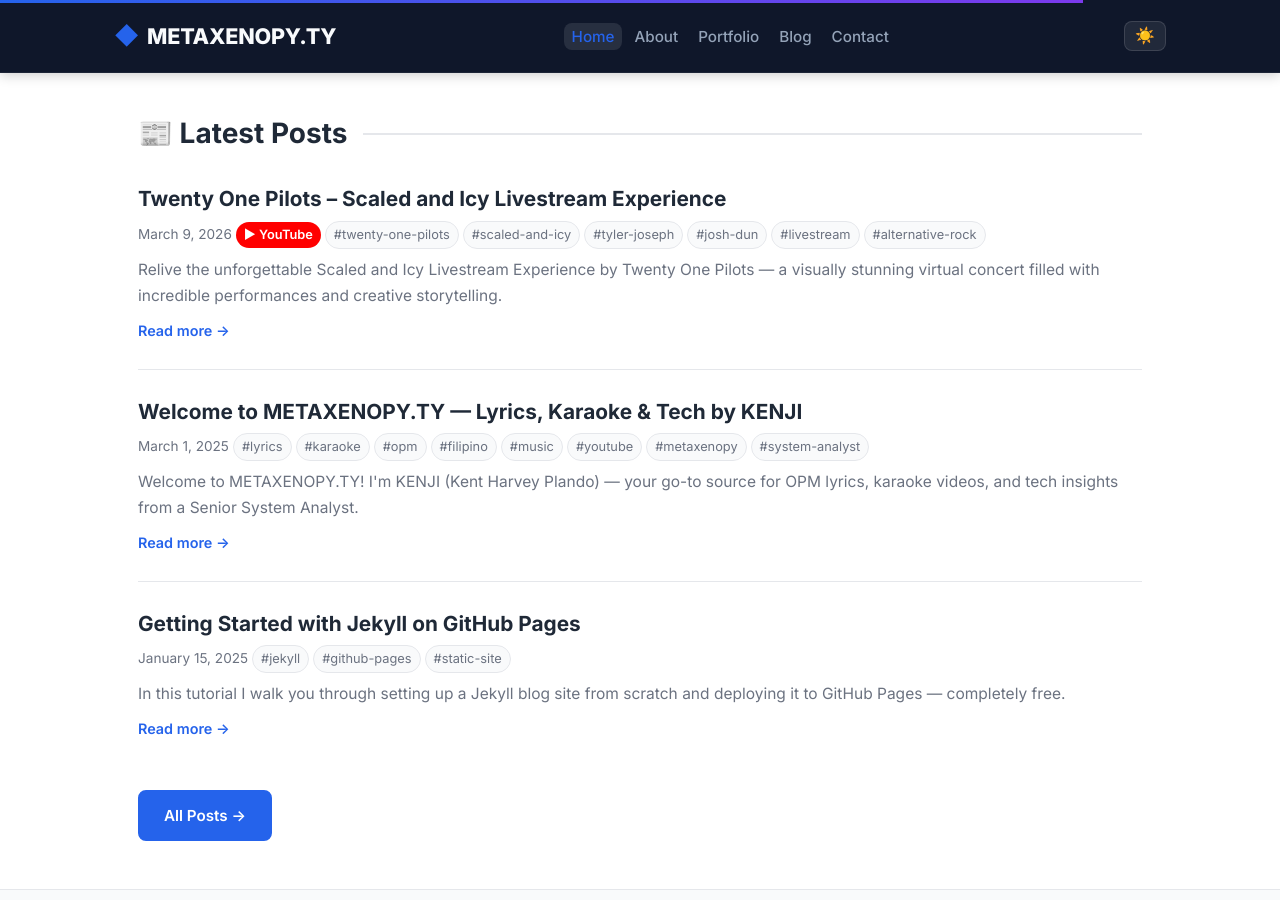
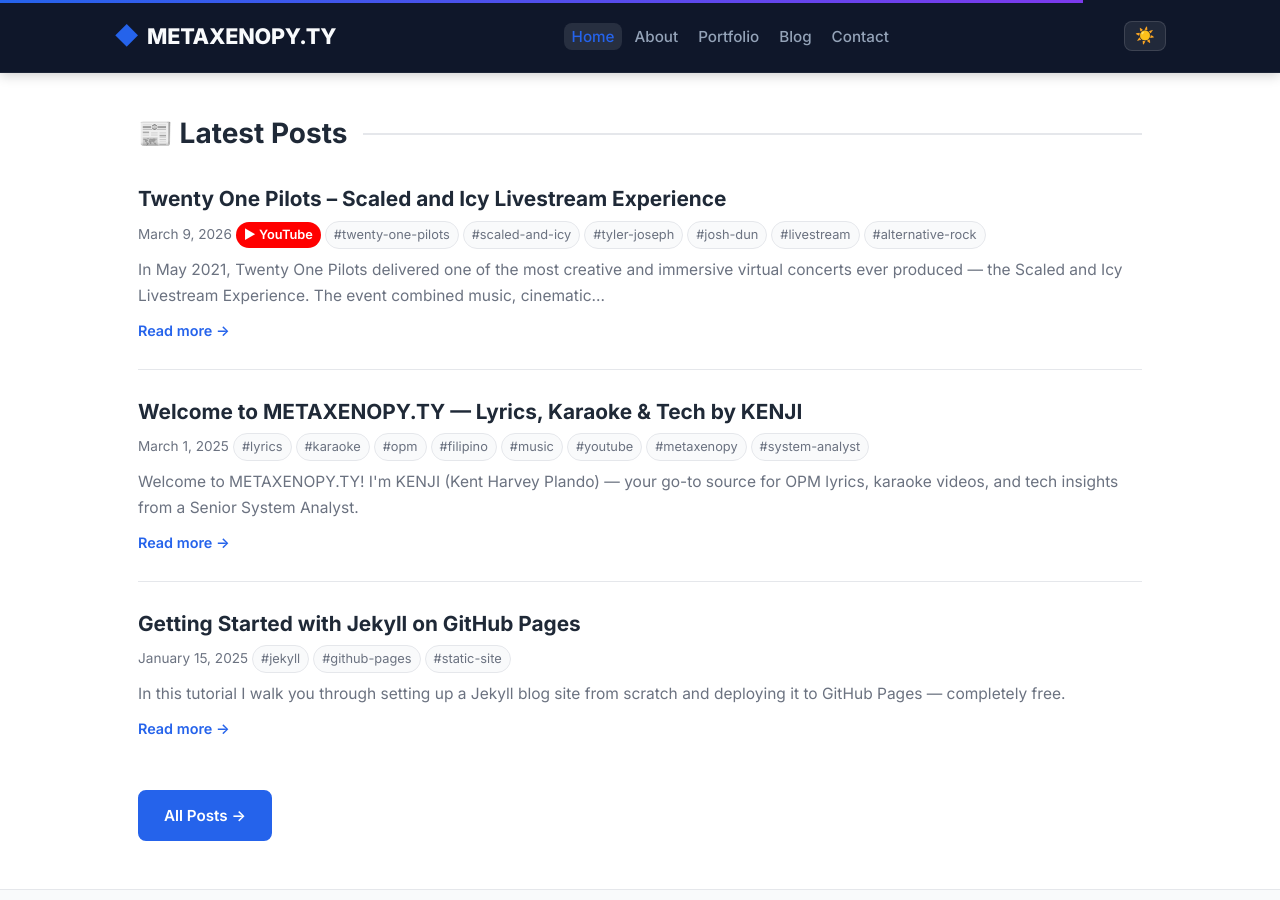
Before and after one commit to darzmackz/darzmackz.github.io, a Jekyll site: the page built from index.html, in a window 1280 px wide and 900 px high, scrolled down 1431 px. Built offline with Jekyll 4.4.1, drawn with Linux system fonts in a browser that asks for light colours.

Commit message:
Update: Twenty One Pilots – Scaled and Icy Livestream Experience

```diff
--- a/_posts/2026-03-09-twenty-one-pilots---scaled-and-icy-livestream-experience.md
+++ b/_posts/2026-03-09-twenty-one-pilots---scaled-and-icy-livestream-experience.md
@@ -5,10 +5,7 @@
 categories: [music, concert, live-performance]
 tags: [twenty-one-pilots, scaled-and-icy, tyler-joseph, josh-dun, livestream, alternative-rock]
 youtube_id: "KIrTPrPTy0E"
-excerpt: "Relive the unforgettable Scaled and Icy Livestream Experience by Twenty One Pilots — a visually stunning virtual concert filled with incredible performances and creative storytelling."
 ---
-
-# Twenty One Pilots – Scaled and Icy Livestream Experience
 
 In May 2021, **Twenty One Pilots** delivered one of the most creative and immersive virtual concerts ever produced — the **Scaled and Icy Livestream Experience**. The event combined music, cinematic storytelling, and surreal visuals to create a performance that felt more like a live musical film than a typical livestream.
 
```
